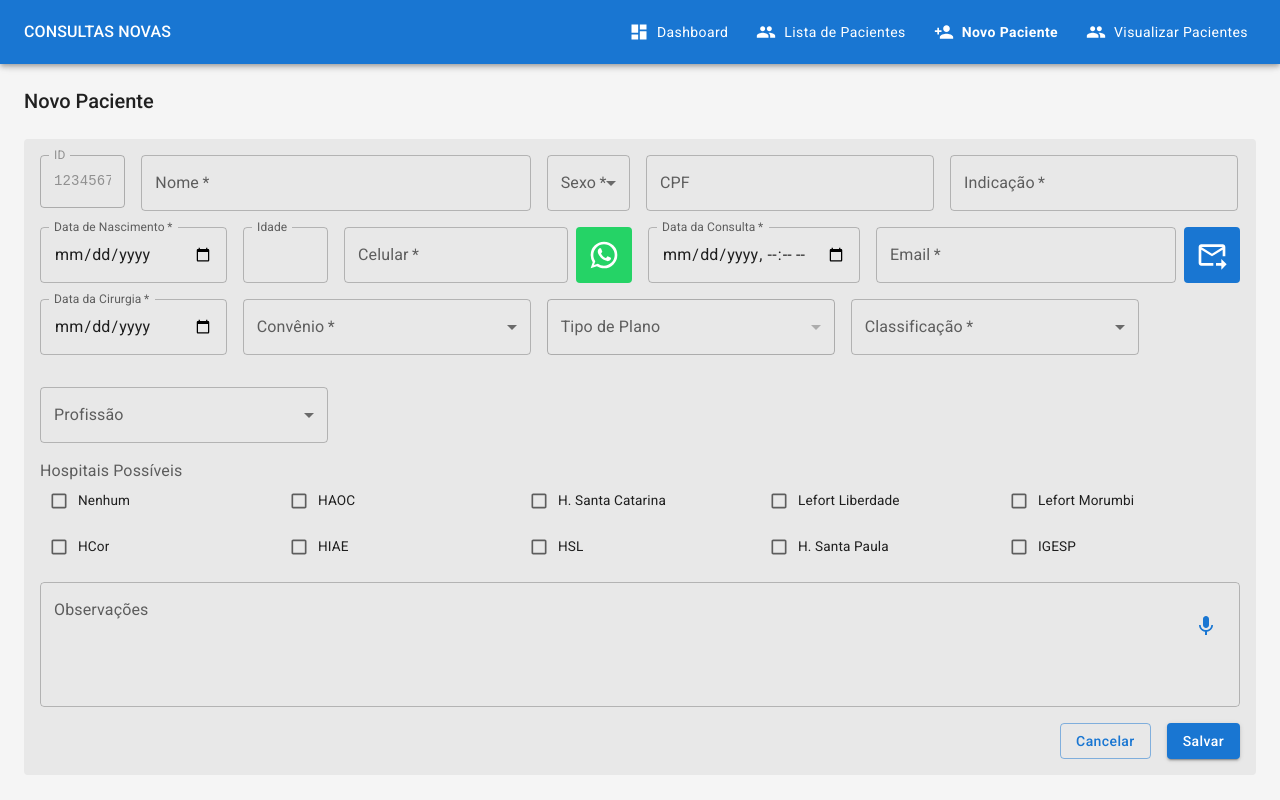
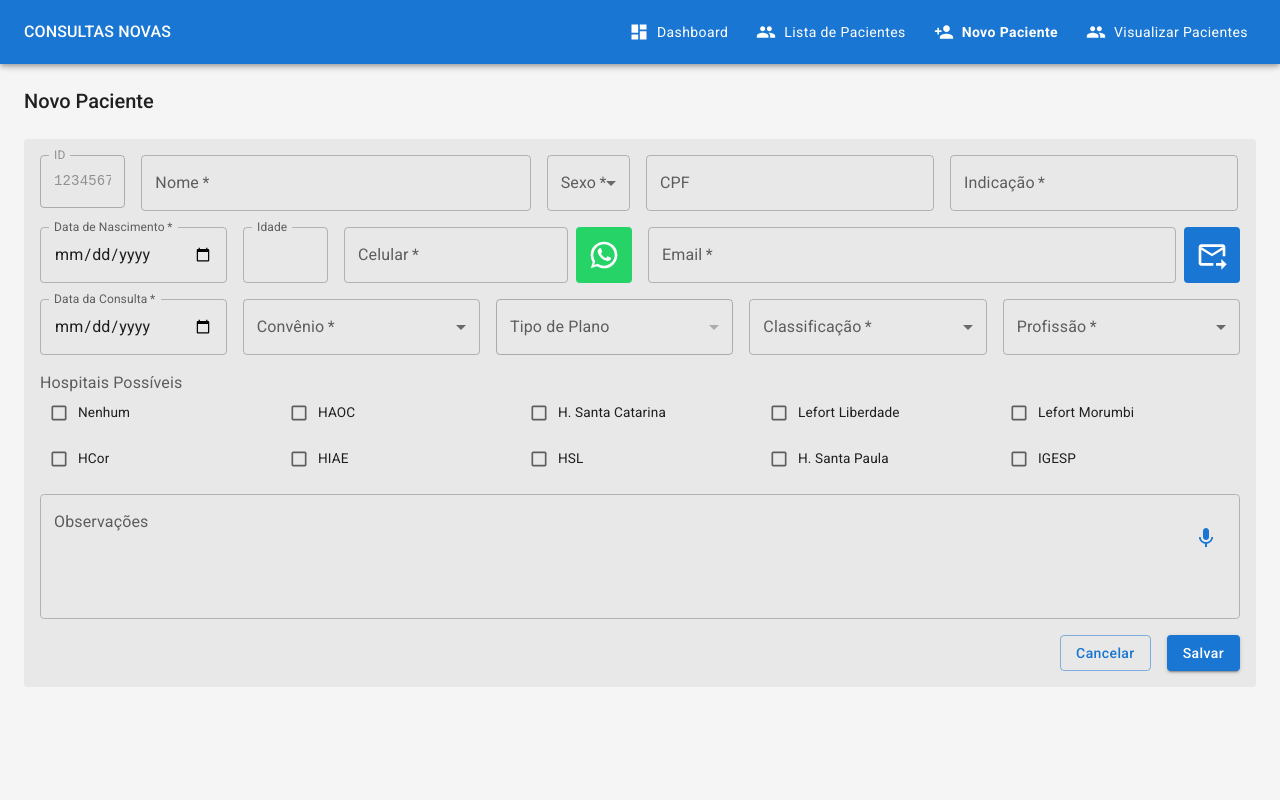
Before and after one commit to correalo/consultas-novas-AI, a React (Vite) app in the folder client/: page /patients/new in a window 1280 px wide. Built offline with nearby package versions, Linux system fonts and the light colour scheme.

Commit message:
refactor: ajustes no layout do formulário de pacientes e tabela de acompanhamento
- Ajustado layout dos campos no formulário de pacientes
- Reduzido tamanho do campo de data de cirurgia na tabela de acompanhamento
- Alinhado campo de data de cirurgia com margem à direita

```diff
--- a/client/src/components/FollowUpTable/FollowUpTable.tsx
+++ b/client/src/components/FollowUpTable/FollowUpTable.tsx
@@ -37,7 +37,6 @@ const GreenRadio = styled(Radio)({
 const periods: Period[] = [
   '7 dias',
   '30 dias',
-  '90 dias',
   '3 meses',
   '6 meses',
   '9 meses',
@@ -375,7 +374,7 @@ export function FollowUpTable({
                         textField: {
                           size: "small",
                           sx: {
-                            width: '120px',
+                            width: '150px !important',
                             '& .MuiInputLabel-root': {
                               display: 'none'
                             },
@@ -467,6 +466,7 @@ export function FollowUpTable({
                     </RadioGroup>
                   </TableCell>
                   <TableCell>
+                    {period !== '7 dias' && period !== '30 dias' && (
                       <FormControlLabel
                         control={
                           <Checkbox
@@ -478,7 +478,7 @@ export function FollowUpTable({
                             size="small"
                           />
                         }
-                      label="Encaminhar"
+                        label={`Encaminhar (${period})`}
                         sx={{
                           marginRight: 0,
                           '& .MuiFormControlLabel-label': {
@@ -486,6 +486,7 @@ export function FollowUpTable({
                           }
                         }}
                       />
+                    )}
                   </TableCell>
                   <TableCell>
                     <Box sx={{
--- a/client/src/pages/Patients/PatientForm.tsx
+++ b/client/src/pages/Patients/PatientForm.tsx
@@ -364,7 +364,7 @@ export function PatientForm({
     }));
   };
 
-  const handleSelectChange = (e: SelectChangeEvent<string> | React.ChangeEvent<HTMLInputElement | HTMLTextAreaElement>) => {
+  const handleSelectChange = (e: SelectChangeEvent<string>) => {
     const { name, value } = e.target;
 
     if (name === 'insuranceProvider') {
@@ -384,13 +384,16 @@ export function PatientForm({
         }));
       }
     } else if (name === 'classification') {
-      setFormData((prev) => ({ ...prev, [name]: value }));
+      setFormData(prev => ({ ...prev, [name]: value }));
       onClassificationChange?.(value);
-    } else if (name === 'surgeryDate') {
-      setFormData((prev) => ({ ...prev, [name]: value }));
-      onSurgeryDateChange?.(value);
+
+      // Se a classificação não for "compareceu operado", limpa a data de cirurgia
+      if (value.toLowerCase() !== 'compareceu operado') {
+        setFormData(prev => ({ ...prev, surgeryDate: '' }));
+        onSurgeryDateChange?.('');
+      }
     } else {
-      setFormData((prev) => ({
+      setFormData(prev => ({
         ...prev,
         [name]: value,
       }));
@@ -649,7 +652,7 @@ export function PatientForm({
               />
             </Grid>
 
-            {/* Segunda linha: Data de Nascimento, Telefone, Email e Data da Consulta */}
+            {/* Segunda linha: Data de Nascimento, Telefone, Email */}
             <Grid item xs={12} sm={2}>
               <TextField
                 required
@@ -718,20 +721,7 @@ export function PatientForm({
                 </IconButton>
               </div>
             </Grid>
-            <Grid item xs={12} sm={2.25}>
-              <TextField
-                required
-                fullWidth
-                type="datetime-local"
-                label="Data da Consulta"
-                name="consultationDate"
-                value={formData.consultationDate}
-                onChange={handleTextChange}
-                InputLabelProps={{ shrink: true }}
-                disabled={readOnly}
-              />
-            </Grid>
-            <Grid item xs={12} sm={3.75} sx={{ display: 'flex', gap: 1 }}>
+            <Grid item xs={12} sm={6} sx={{ display: 'flex', gap: 1 }}>
               <TextField
                 required
                 fullWidth
@@ -790,22 +780,21 @@ export function PatientForm({
               </div>
             </Grid>
 
-            {/* Terceira linha: Convênio, Tipo de Plano, Classificação */}
+            {/* Terceira linha: Data da Consulta, Convênio, Tipo de Plano, Classificação e Profissão */}
             <Grid item xs={12} sm={2}>
               <TextField
                 required
                 fullWidth
                 type="date"
-                label="Data da Cirurgia"
-                name="surgeryDate"
-                value={formData.surgeryDate ? formData.surgeryDate.split('/').reverse().join('-') : ''}
+                label="Data da Consulta"
+                name="consultationDate"
+                value={formData.consultationDate ? formData.consultationDate.split('/').reverse().join('-') : ''}
                 onChange={handleDateChange}
                 InputLabelProps={{ shrink: true }}
                 disabled={readOnly}
-                sx={{ mb: 2 }}
               />
             </Grid>
-            <Grid item xs={12} sm={3}>
+            <Grid item xs={12} sm={2.5}>
               <FormControl fullWidth required>
                 <InputLabel>Convênio</InputLabel>
                 <Select
@@ -832,7 +821,7 @@ export function PatientForm({
                 </Select>
               </FormControl>
             </Grid>
-            <Grid item xs={12} sm={3}>
+            <Grid item xs={12} sm={2.5}>
               <FormControl fullWidth>
                 <InputLabel>Tipo de Plano</InputLabel>
                 <Select
@@ -853,7 +842,7 @@ export function PatientForm({
                 </Select>
               </FormControl>
             </Grid>
-            <Grid item xs={12} sm={3}>
+            <Grid item xs={12} sm={2.5}>
               <FormControl fullWidth required>
                 <InputLabel>Classificação</InputLabel>
                 <Select
@@ -871,8 +860,8 @@ export function PatientForm({
                 </Select>
               </FormControl>
             </Grid>
-            <Grid item xs={12} sm={3}>
-              <FormControl fullWidth>
+            <Grid item xs={12} sm={2.5}>
+              <FormControl fullWidth required>
                 <InputLabel>Profissão</InputLabel>
                 <Select
                   name="profession"
```
Lines whose indentation alone changed are shown as unchanged.
